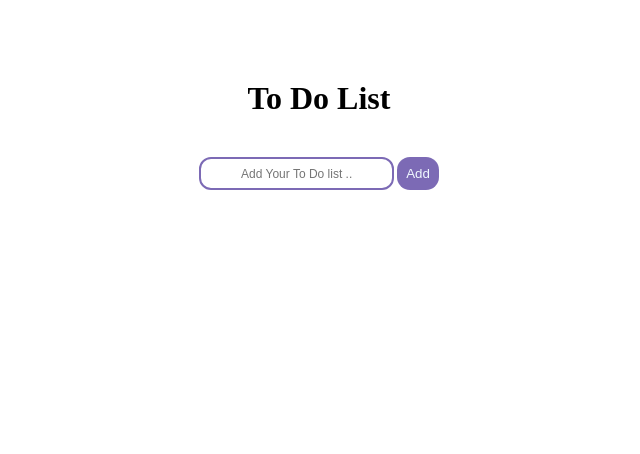
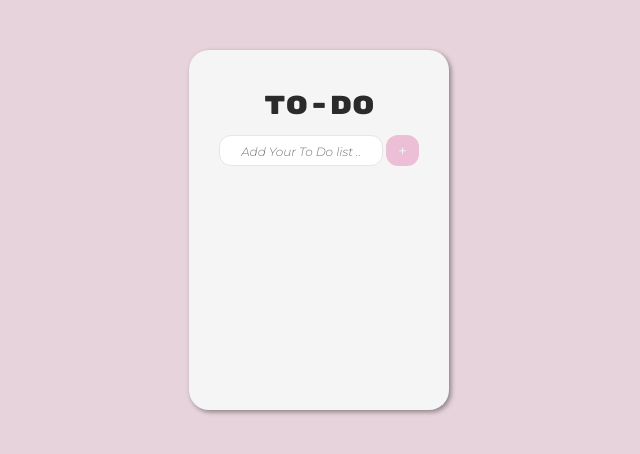
Before and after one commit to jiaero/JS-Toyproject, a plain HTML site: page index.html in a window 1280 px wide. Shown: the whole page, without its empty margins (321-961 px from the left). Drawn offline with Linux system fonts and the light colour scheme.

Commit message:
css update

```diff
--- a/index.html
+++ b/index.html
@@ -9,13 +9,14 @@
     <script defer src="./main.js"></script>
   </head>
   <body>
-    <h1>To Do List</h1>
-    <div class="form_layout">
-      <input id="searchValue" placeholder="Add Your To Do list .." />
-      <button id="add_btn">Add</button>
-    </div>
-    <div class="todolist">
+    <div class="wrapper">
+      <p class="title">To-Do</p>
+      <div class="form_layout">
+      <input id="searchValue" autocomplete="off" placeholder="Add Your To Do list .." />
+      <button id="add_btn">+</button>
+      </div>
+      <div class="todolist">
       <ul style="list-style: none"></ul>
-    </div>
+      </div>
   </body>
 </html>
--- a/main.js
+++ b/main.js
@@ -6,19 +6,20 @@ function todoBtnClick(){
     if(todoInput.value.length > 0) {
         const ul = document.querySelector("ul");
         const li = document.createElement("li");
-        const button = document.createElement("button");
+        const DeleteBtn = document.createElement("button");
         ul.appendChild(li);
         li.innerText = `${todoInput.value}`
-        li.appendChild(button);
-        button.innerText = "x";
-        button.setAttribute("class", "delete_btn");
-        li.innerText.setAttribute("class", "todo_text")
+        li.setAttribute("class", "li");
+        li.appendChild(DeleteBtn);
+        DeleteBtn.innerText = "x";
+        DeleteBtn.setAttribute("class", "delete_btn");
         function deleteTodo() {
             const removeli = event.target.parentElement;
             removeli.remove();
         }
 
-        button.addEventListener("click", deleteTodo);
+        DeleteBtn.addEventListener("click", deleteTodo);
+
     }
 }
 
--- a/style.css
+++ b/style.css
@@ -1,29 +1,57 @@
+@import url('https://fonts.googleapis.com/css2?family=Rubik+Mono+One&display=swap');
+@import url('https://fonts.googleapis.com/css2?family=Noto+Sans+KR&display=swap');
+@import url('https://fonts.googleapis.com/css2?family=Montserrat:ital,wght@1,300&display=swap');
+@import url('https://fonts.googleapis.com/css2?family=Montserrat:wght@300&display=swap');
+@import url('https://fonts.googleapis.com/css2?family=Montserrat&display=swap');
+
 * {
     margin: 0;
     padding: 0;
 }
 
-h1 {
-    margin-top: 80px;
+body {
+    background-color:  rgba(220, 190, 203, 0.664);
+}
+
+.title {
+    font-family: 'Rubik Mono One', sans-serif;
+    font-size: 26px;
+    color: rgb(43, 43, 43);
+    margin-top: 10px;
     text-align: center;
+}
+
+.wrapper {
+    background-color: whitesmoke;
+    margin: auto;
+    margin-top: 50px;
+    padding: 30px;
+    height: 300px;
+    border-radius: 20px;
+    width: 200px;
+    box-shadow: 2px 2px 5px rgba(0,0,0,0.4);
 }
 
 .form_layout {
     display: flex;
-    margin-top: 40px;
     text-align: center;
     justify-content: center;
     align-items: center;
-    top: 0px;
 }
 
 input {
-    padding: 7px;
+    font-family: 'Noto Sans KR', sans-serif;
+    font-size: 12px;
+    margin-top: 13px;
+    padding: 6px;
     border-radius: 12px;
-    border: 2px solid rgb(124, 106, 181);
+    border: 1px solid rgb(230, 230, 230);
+    width: 150px;
 }
 
 input::placeholder {
+    font-family: 'Montserrat', sans-serif;
+    font-style: italic;
     font-size: 12px;
     text-align: center;
 }
@@ -33,13 +61,13 @@ input:focus {
 }
 
 li {
-    background-color: rgb(235, 227, 217);
+    font-family: 'Noto Sans KR', sans-serif;
+    background-color: white;
+    border: 1px solid rgb(235, 235, 235);
     margin-top: 10px;
-    margin-left: 27%;
-    margin-right: 27%;
-    border-radius: 10px;
+    border-radius: 12px;
     margin-bottom: 10px;
-    font-size: 15px;
+    font-size: 11px;
     text-align: center;
     display: flex;
     justify-content: center;
@@ -50,17 +78,25 @@ li {
 }
 
 #add_btn {
+    font-family: 'Montserrat', sans-serif;
+    font-weight: 400;
+    font-size: 15px;
+    margin-top: 13px;
     color: aliceblue;
     margin-left: 3px;
-    background-color: rgb(124, 106, 181);
+    width: 35px;
+    background-color:  rgba(230, 144, 188, 0.533);
     border: none;
-    border-radius: 13px;
-    padding: 9px;
+    border-radius: 12px;
+    padding: 6px;
 }
 
 .delete_btn {
+    font-family: 'Montserrat', sans-serif;
+    font-weight: 300;
+    color: palevioletred;
     justify-content: flex-end;
-    background-color: rgb(235, 227, 217);
+    background-color: white;
     border: none;
     border-radius: 10px;
     margin-right: 15px;
```
